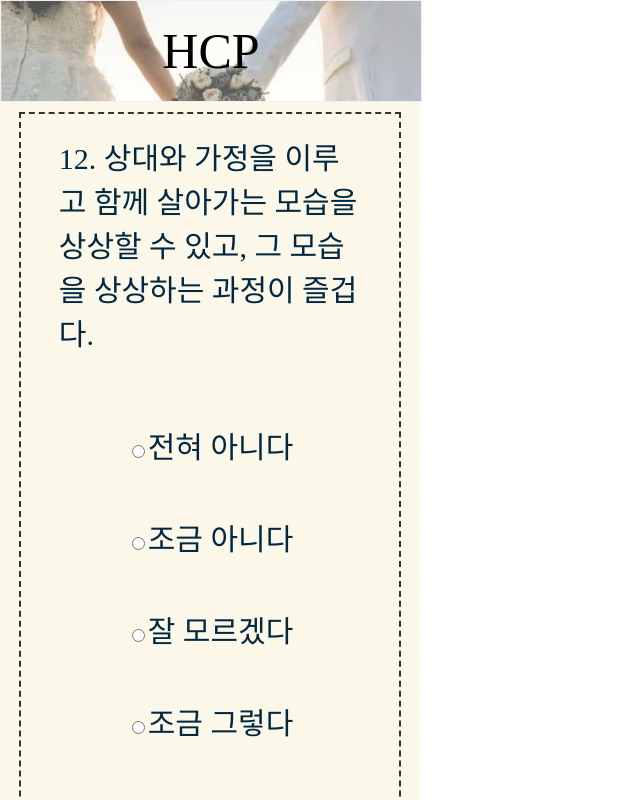
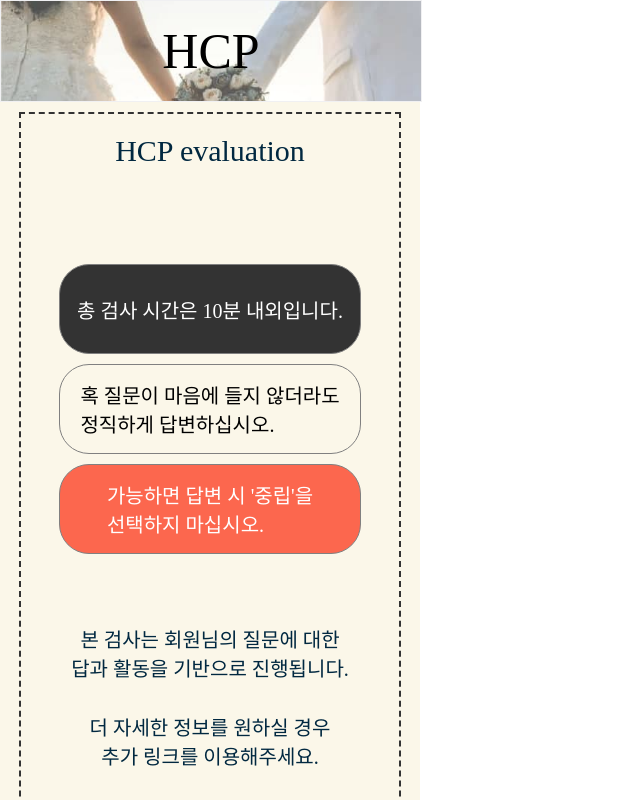
Before and after one commit to hyukyyy/hcp, a React (Create React App) app in the folder hcp/: page / in a window 1280 px wide. Shown: the top 800 px of the page, without its empty margins (0-640 px from the left). Built offline with nearby package versions, Linux system fonts and the light colour scheme; a web font is replaced by a local one.

Commit message:
첫 페이지 고정 및 다음문항 시 답변 초기화

```diff
--- a/hcp/src/App.js
+++ b/hcp/src/App.js
@@ -9,7 +9,7 @@ import "./styles/reset.css";
 
 function App() {
   const questionLength = questions.length;
-  const [index, setIndex] = useState(15);
+  const [index, setIndex] = useState(0);
 
   return (
     <div
--- a/hcp/src/components/Questions.js
+++ b/hcp/src/components/Questions.js
@@ -67,6 +67,7 @@ const Questions = ({ question, nextPage }) => {
             onClick={() => {
               if (answer === 50) return;
               nextPage();
+              setAnswer(50);
             }}
             style={{
               display: "flex",
```
